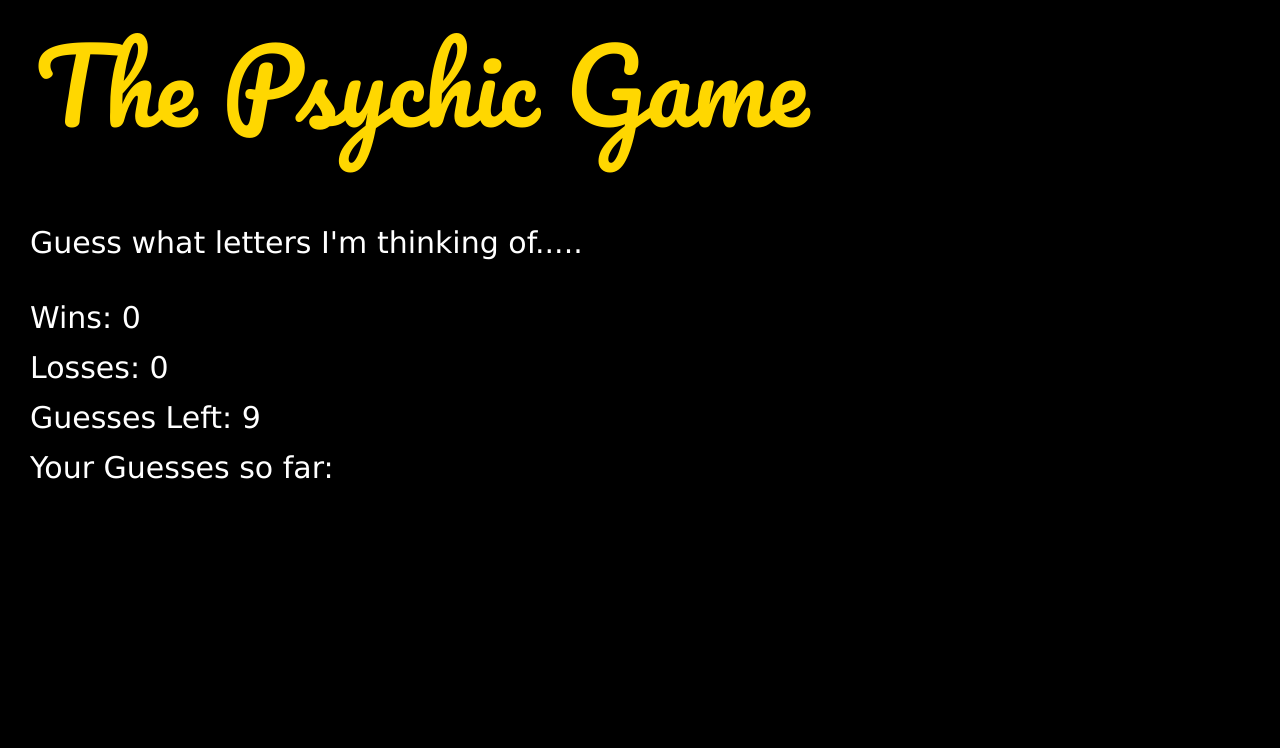
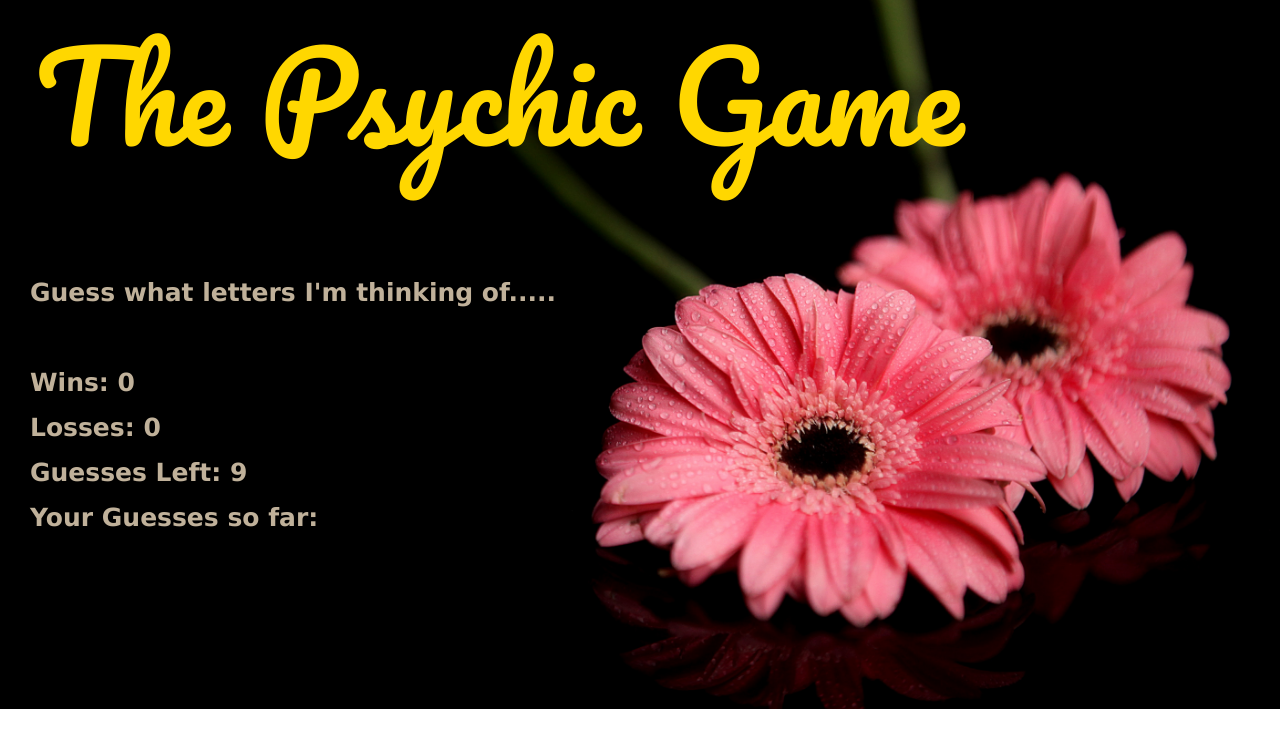
Before and after one commit to PCHIII/psychic-game, a plain HTML site: page index.html in a window 1280 px wide. Drawn offline with Linux system fonts and the light colour scheme.

Commit message:
added background image, new fonts

```diff
--- a/assets/css/style.css
+++ b/assets/css/style.css
@@ -7,15 +7,23 @@
 }
 
 body {
-    background-color: black;
-    color: white;
+
+
+    background-image: url("../images/bloom.jpg");
+    background-position: center;
+    background-repeat: no-repeat;
+    background-size: cover;
+
 }
 
 #list, p {
+
+    color: rgba(255, 235, 205, 0.753);
     list-style:none;
     margin: 10px;
     margin-left: 30px;
-    font-size: 30px;
+    font-weight: bold;
+    font-size: 25px;
     padding-bottom: 5px;
     font-family: Verdana, Geneva, Tahoma, sans-serif;
 }
@@ -25,13 +33,11 @@ li {
 }
 
 h1 {
+
+    color: gold;
     margin: 10px;
     padding: 25px;
-    font-size: 100px;
+    font-size: 120px;
     font-family: 'Pacifico', cursive;
-    color: gold;
+
 }
-/*
-#guesses {
-    color:gold;
-} */
```
Also changed, not shown: index.html (+4 -0 lines), assets/images/bloom.jpg (added).
